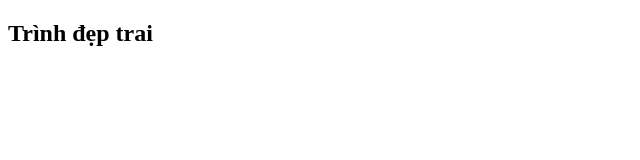
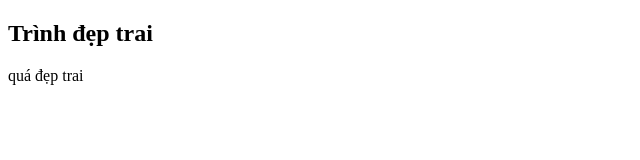
Before and after one commit to tpha26644/Demo, a plain HTML site: page index.html in a window 1280 px wide. Shown: the whole page, without its empty margins (0-640 px from the left). Drawn offline with Linux system fonts and the light colour scheme.

Commit message:
Update index.html

```diff
--- a/index.html
+++ b/index.html
@@ -8,5 +8,6 @@
 </head>
 <body>
     <h2>Trình đẹp trai</h2>
+    <p>quá đẹp trai</p>
 </body>
 </html>
```
